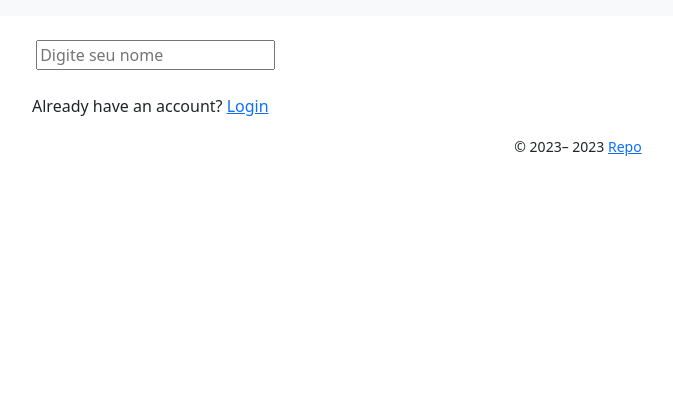
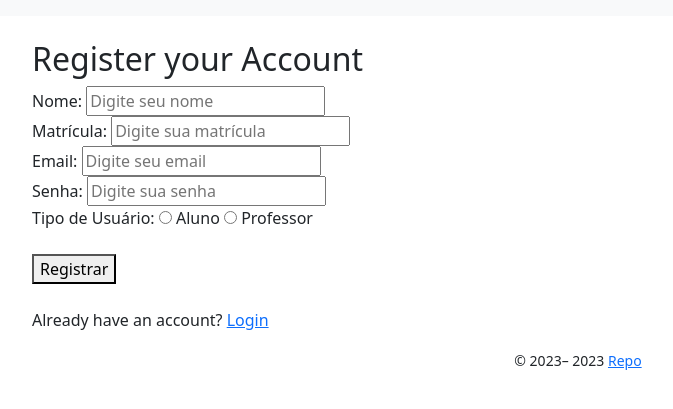
Before and after one commit to zeroCass/chamada-saas, a Flask app: page /register in a window 1280 px wide. Shown: the top 409 px of the page, without its empty margins (62-735 px from the left). Run offline with Flask 3, Linux system fonts and the light colour scheme; some libraries are stand-ins or nearby versions.

Commit message:
FEAT: register route/forms update

```diff
--- a/app/auth/controller.py
+++ b/app/auth/controller.py
@@ -1,5 +1,7 @@
 from flask import Blueprint, render_template, request, redirect, url_for, flash
 from flask_login import login_user, login_required, logout_user, current_user
+from ..models import Aluno, Professor
+from ..webapp import db
 
 bp = Blueprint("auth", __name__)
 
@@ -12,4 +14,32 @@ def login():
 
 @bp.route("/register", methods=["GET", "POST"])
 def register():
+    if request.method == "POST":
+        nome = request.form.get("nome")
+        email = request.form.get("email")
+        matricula = request.form.get("matricula")
+        senha = request.form.get("senha")
+        tipo_usuario = request.form.get("tipo_usuario")
+
+    # Verificar se o email já está cadastrado no banco de dados
+        email_existente = Aluno.query.filter_by(email=email).first() or Professor.query.filter_by(email=email).first()
+        if email_existente:
+            flash("Email já cadastrado. Por favor, tente com outro email.")
+
+    # Salvar os dados nas tabelas correspondentes com base no tipo de usuário
+        try:
+            if tipo_usuario == "Aluno":
+                aluno = Aluno(nome=nome, email=email, matricula=matricula, senha=senha)
+                db.session.add(aluno)
+            elif tipo_usuario == "Professor":
+                professor = Professor(nome=nome, email=email, matricula=matricula, senha=senha)
+                db.session.add(professor)
+
+            db.session.commit()
+            flash("Registro realizado com sucesso!")
+            return redirect(url_for("index.index"))
+        except Exception:
+            db.session.rollback()
+            flash("Erro ao se Registrar")
+
     return render_template("auth/register.jinja2")
--- a/app/templates/auth/register.jinja2
+++ b/app/templates/auth/register.jinja2
@@ -8,8 +8,9 @@
 {% block content %}
 <div class="container">
     <form method="POST">
+        <h2>Register your Account</h2>
         <div>
-            <label for="nome"></label>
+            <label for="nome">Nome:</label>
             <input
                 type="text"
                 id="nome"
@@ -18,6 +19,44 @@
                 required="true"
             />
         </div>
+        <div>
+            <label for="matricula">Matrícula:</label>
+            <input
+                type="text"
+                id="matricula"
+                name="matricula"
+                placeholder="Digite sua matrícula"
+                required="true"
+            />
+        </div>
+        <div>
+            <label for="email">Email:</label>
+            <input
+                type="email"
+                id="email"
+                name="email"
+                placeholder="Digite seu email"
+                required="true"
+            />
+        </div>
+        <div>
+            <label for="senha">Senha:</label>
+                <input type="password"
+                id="senha"
+                name="senha"
+                placeholder="Digite sua senha"
+                required="true"
+            />
+        </div>
+        <div>
+            <label for="tipo_usuario">Tipo de Usuário:</label>
+            <input type="radio" id="aluno" name="tipo_usuario" value="Aluno" required="true" />
+            <label for="aluno">Aluno</label>
+            <input type="radio" id="professor" name="tipo_usuario" value="Professor" required="true" />
+            <label for="professor">Professor</label>
+        </div>
+        <br>
+        <button type="submit">Registrar</button>
     </form>
     <br>
     <p>Already have an account? <a href="{{ url_for('auth.login') }}">Login</a></p>
--- a/datasheet.txt
+++ b/datasheet.txt
@@ -2,7 +2,7 @@ Criar tabelas:
 - Usuario (id, nome, matricula, email, senha, tipo_usuario)
 - Turmas (id, nome, horario, senha, semestre, professor_id, token_presenca)
 - Matricula (estudante_id, turma_id)
-- Presenca (id, data, matricula_estudante, turma_id)]
+- Presenca (id, data, matricula_estudante, turma_id)
 
 Funcionaldiades:
 - Registrar:
```
